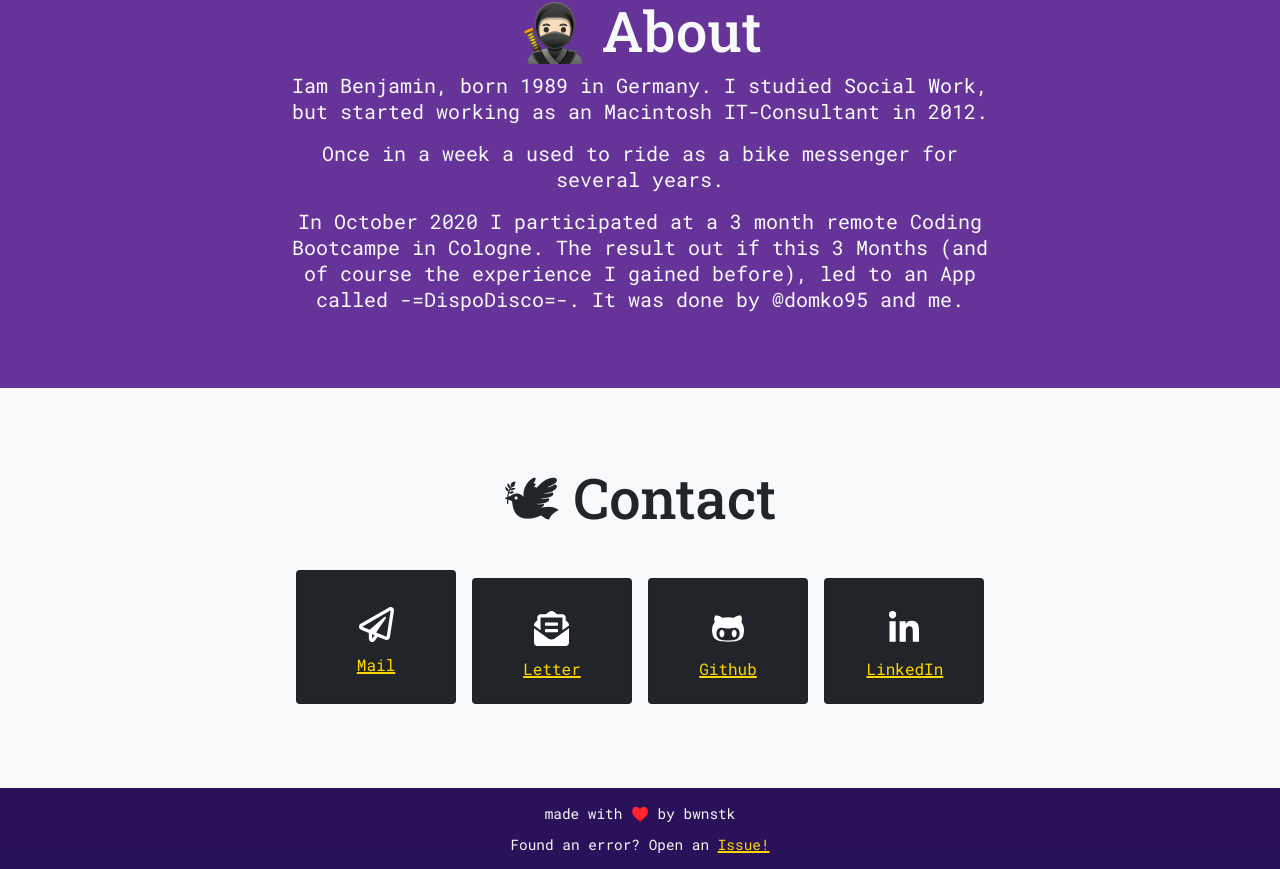
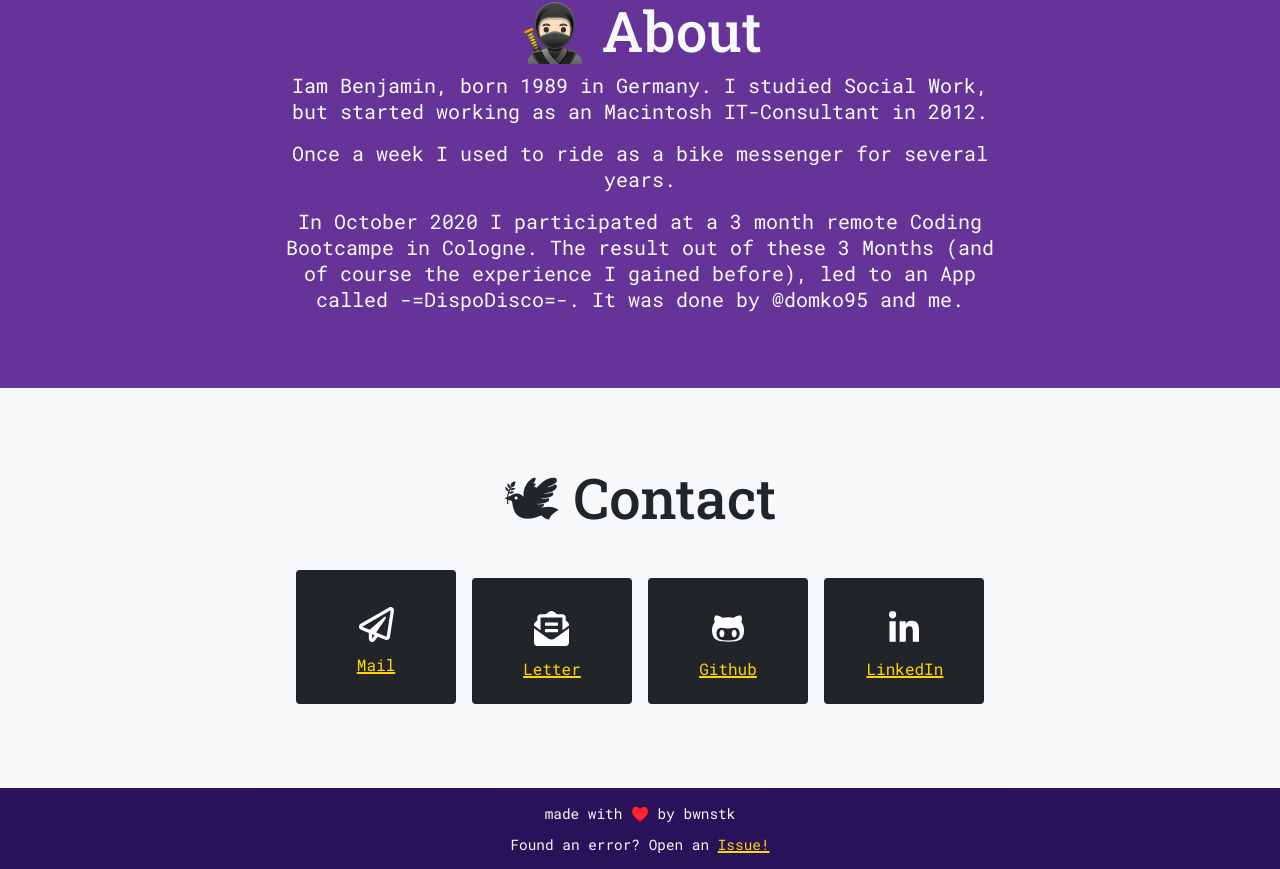
Before and after one commit to bwnstck/portfolio-react, a React (Create React App) app: page / in a window 1280 px wide. Shown: the part 2764-3633 px from the top of the page. Built offline with nearby package versions, Linux system fonts and the light colour scheme.

Commit message:
:pencil2: Fix Typos

```diff
--- a/src/components/Navbar.js
+++ b/src/components/Navbar.js
@@ -130,7 +130,7 @@
         <a href="https://github.com/bwnstck">
           <Social src={GithubSrc} alt="Github" />
         </a>
-        <a href="https://www.linkedin.com/bweinstock/">
+        <a href="https://www.linkedin.com/in/bweinstock/">
           <Social src={LinkedInSrc} alt="LinkedIn" />
         </a>
       </div>
--- a/src/screens/AboutMe.js
+++ b/src/screens/AboutMe.js
@@ -10,14 +10,12 @@
           Iam Benjamin, born 1989 in Germany. I studied Social Work, but started
           working as an Macintosh IT-Consultant in 2012.
         </p>
-        <p>
-          Once in a week a used to ride as a bike messenger for several years.
-        </p>
+        <p>Once a week I used to ride as a bike messenger for several years.</p>
         <p>
           In October 2020 I participated at a 3 month remote Coding Bootcampe in
-          Cologne. The result out if this 3 Months (and of course the experience
-          I gained before), led to an App called -=DispoDisco=-. It was done by
-          @domko95 and me.
+          Cologne. The result out of these 3 Months (and of course the
+          experience I gained before), led to an App called -=DispoDisco=-. It
+          was done by @domko95 and me.
         </p>
       </TextContainer>
     </Container>
--- a/src/screens/Contact.js
+++ b/src/screens/Contact.js
@@ -14,25 +14,29 @@
 
       <CardContainer>
         <Card>
-          <a href="mailt:benjamin@weinstock.it">
+          <a href="mailto:benjamin@weinstock.it">
             <img loading="lazy" src={EMail} alt="Mail" />
             Mail
           </a>
         </Card>
-        <Card>
-          <a href="mailt:benjamin@weinstock.it">
+        <Card
+          onClick={() => {
+            alert("Benjamin Weinstock, Louis-Ferdinand-Str. 7, 55733 Cologne");
+          }}
+        >
+          <a href="#contact">
             <img loading="lazy" src={Letter} alt="Letter" />
             Letter
           </a>
         </Card>
         <Card>
-          <a href="mailt:benjamin@weinstock.it">
+          <a href="https://github.com/bwnstck">
             <img loading="lazy" src={Github} alt="Github" />
             Github
           </a>
         </Card>
         <Card>
-          <a href="mailt:benjamin@weinstock.it">
+          <a href="https://www.linkedin.com/in/bweinstock/">
             <img loading="lazy" src={LinkedIn} alt="LinkedIn" />
             LinkedIn
           </a>
```
